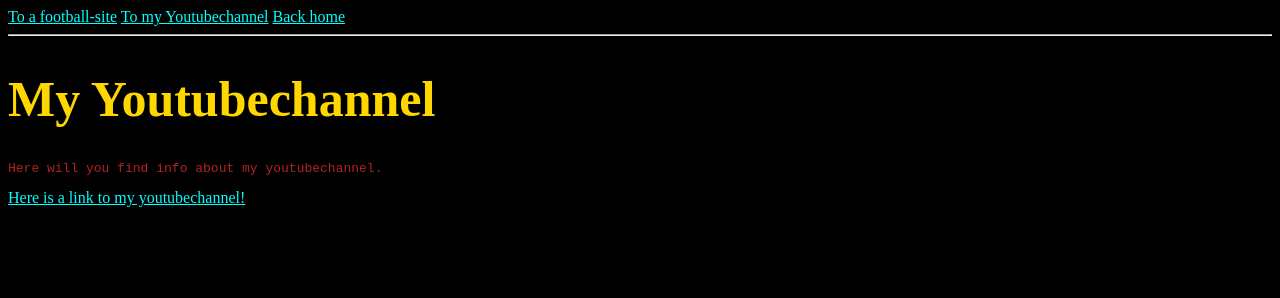
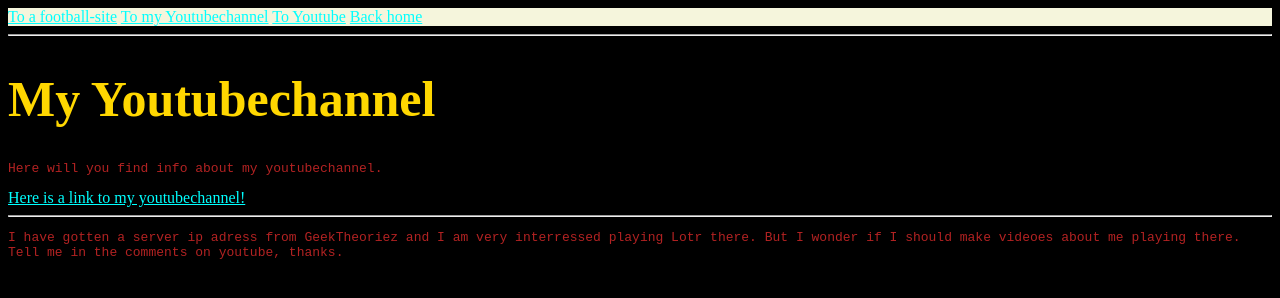
Before and after one commit to TorsteinHamre/TorsteinHamre.github.io, a plain HTML site: page Youtube.html in a window 1280 px wide. Drawn offline with Linux system fonts and the light colour scheme.

Commit message:
Youtube 2

```diff
--- a/Youtube.html
+++ b/Youtube.html
@@ -6,9 +6,14 @@
 </head>
 <body>
 
+<div class="youtube">
+
 <a href="football.html">To a football-site</a>
 <a href="Youtube.html">To my Youtubechannel</a>
+<a href="https://www.youtube.com/channel/UC8kW0HUqHjA-gs5Pcuww7_w">To Youtube</a>
 <a href="index.html">Back home</a>
+
+</div>
 
 <hr>
 
@@ -17,5 +22,9 @@
 
 <a href="https://www.youtube.com/channel/UC8kW0HUqHjA-gs5Pcuww7_w">Here is a link to my youtubechannel!</a>
 
+<hr>
+
+<p>I have gotten a server ip adress from GeekTheoriez and I am very interressed playing Lotr there. But I wonder if I should make videoes about me playing there. Tell me in the comments on youtube, thanks.</p>
+
 </body>
 </html>
```
